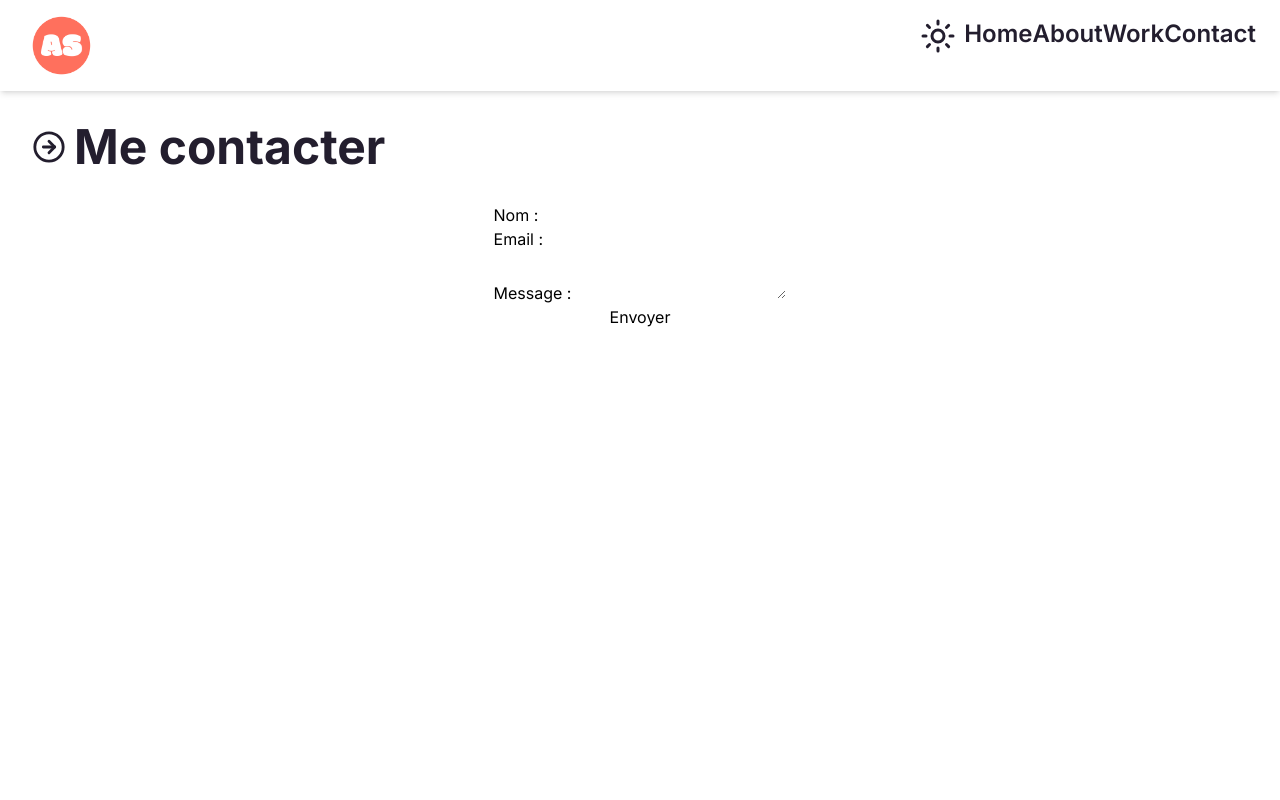
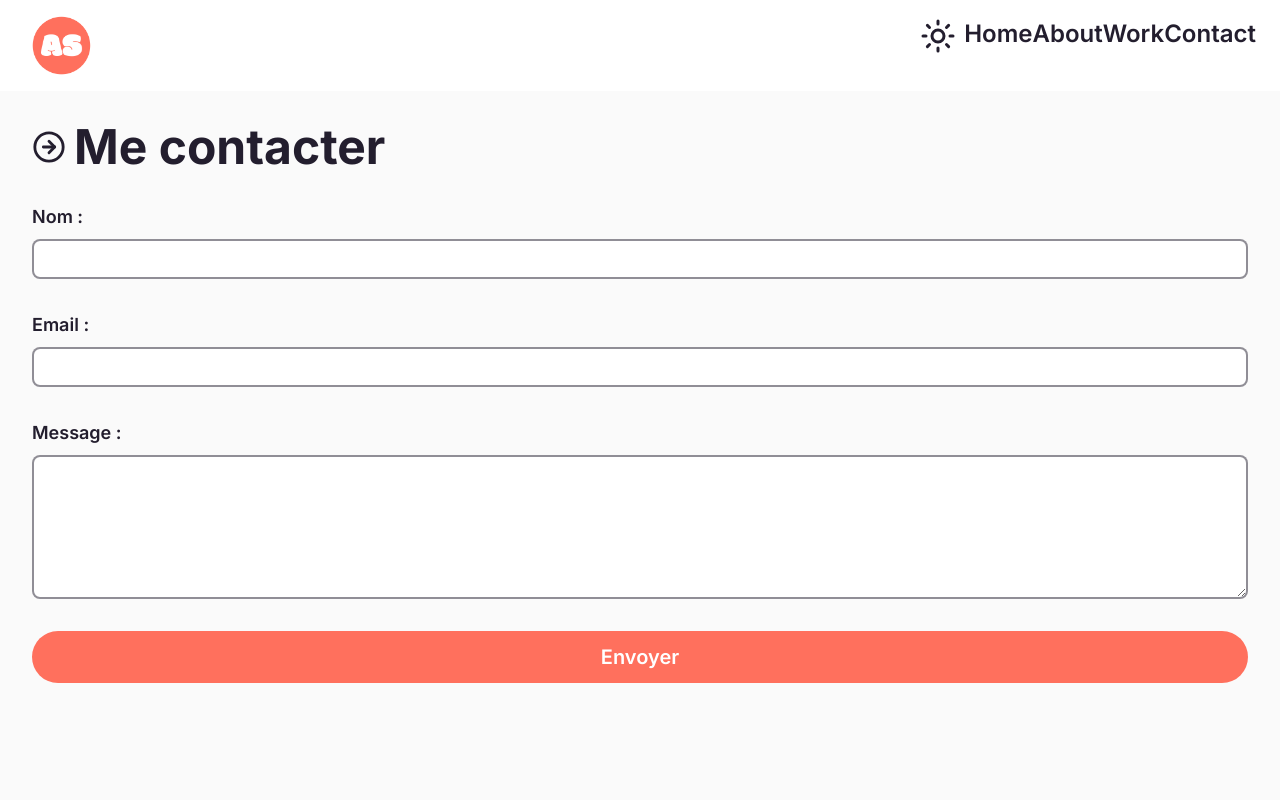
Before and after one commit to Antoine-Savreux/portfolio, a Next.js app: page /contact in a window 1280 px wide. Shown: the top 800 px of the page. Built offline with nearby package versions, Linux system fonts and the light colour scheme.

Commit message:
feat/contactpage syled contact form

```diff
--- a/src/app/contact/page.tsx
+++ b/src/app/contact/page.tsx
@@ -7,8 +7,10 @@ export default function ContactPage() {
   const [name, setName] = useState("");
   const [email, setEmail] = useState("");
   const [message, setMessage] = useState("");
+
   const handleSubmit = async (e: any) => {
     e.preventDefault();
+
     try {
       const response = await fetch("/api/sendMessage", {
         method: "POST",
@@ -26,36 +28,51 @@ export default function ContactPage() {
     }
   };
   return (
-    <main className="min-h-full flex flex-col items-center p-8 space-y-8">
+    <main className="min-h-full flex flex-col items-center p-8 space-y-8 bg-bgAppLight">
       <Title title="Me contacter" />
-      <form className="flex flex-col" onSubmit={handleSubmit}>
-        <label htmlFor="name">
+      <form className="flex flex-col space-y-8 w-full" onSubmit={handleSubmit}>
+        <label
+          className="flex flex-col text-lg font-semibold text-secondary"
+          htmlFor="name"
+        >
           Nom :
           <input
+            className="text-sm text-secondary font-normal p-2 rounded-lg border-2 border-secondary/50 mt-2 focus:scale-105 focus:outline-primary/100"
             type="text"
+            required
             name="name"
             value={name}
             onChange={(e) => setName(e.target.value)}
           />
         </label>
-        <label htmlFor="email">
+        <label
+          className="flex flex-col text-lg font-semibold text-secondary"
+          htmlFor="email"
+        >
           Email :
           <input
+            className="text-sm text-secondary font-normal p-2 rounded-lg border-2 border-secondary/50 focus:scale-105 focus:outline-primary/100 mt-2"
             type="email"
             name="email"
             value={email}
             onChange={(e) => setEmail(e.target.value)}
           />
         </label>
-        <label htmlFor="message">
+        <label
+          className="flex flex-col text-lg font-semibold text-secondary"
+          htmlFor="message"
+        >
           Message :
           <textarea
+            className="text-sm text-secondary font-normal p-2 rounded-lg border-2 border-secondary/50 focus:scale-105 focus:outline-primary/100 h-36 mt-2"
             name="message"
             value={message}
             onChange={(e) => setMessage(e.target.value)}
           />
         </label>
-        <button>Envoyer</button>
+        <button className="bg-primary px-6 py-3 text-xl font-semibold text-lightText rounded-full justify-center mt-8">
+          Envoyer
+        </button>
       </form>
     </main>
   );
--- a/src/components/Header.tsx
+++ b/src/components/Header.tsx
@@ -4,7 +4,7 @@ import SwitchTheme from "./SwitchTheme";
 
 export default function Header() {
   return (
-    <header className="flex items-center justify-between py-2 px-6 shadow-md">
+    <header className="flex items-center justify-between py-2 px-6 shadow-md bg-bgNavMenu">
       {/* Logo */}
       <Logo />
       <div className="flex space-x-2">
--- a/tailwind.config.ts
+++ b/tailwind.config.ts
@@ -23,6 +23,7 @@ const config: Config = {
       borderCard: "#f1f5f9",
       textLightCard: "#6b7280",
       bgNavMenu: "#ffffff",
+      bgAppLight: "#fafafa",
     },
   },
   plugins: [],
```
